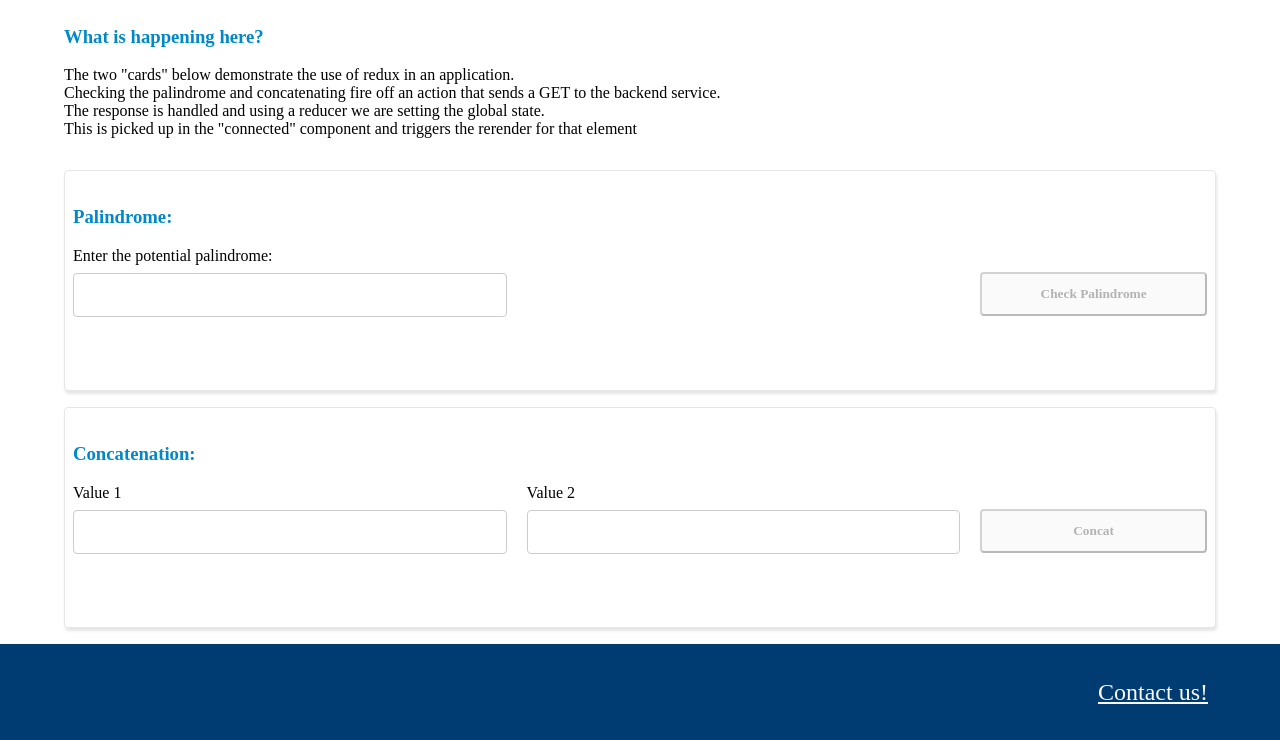
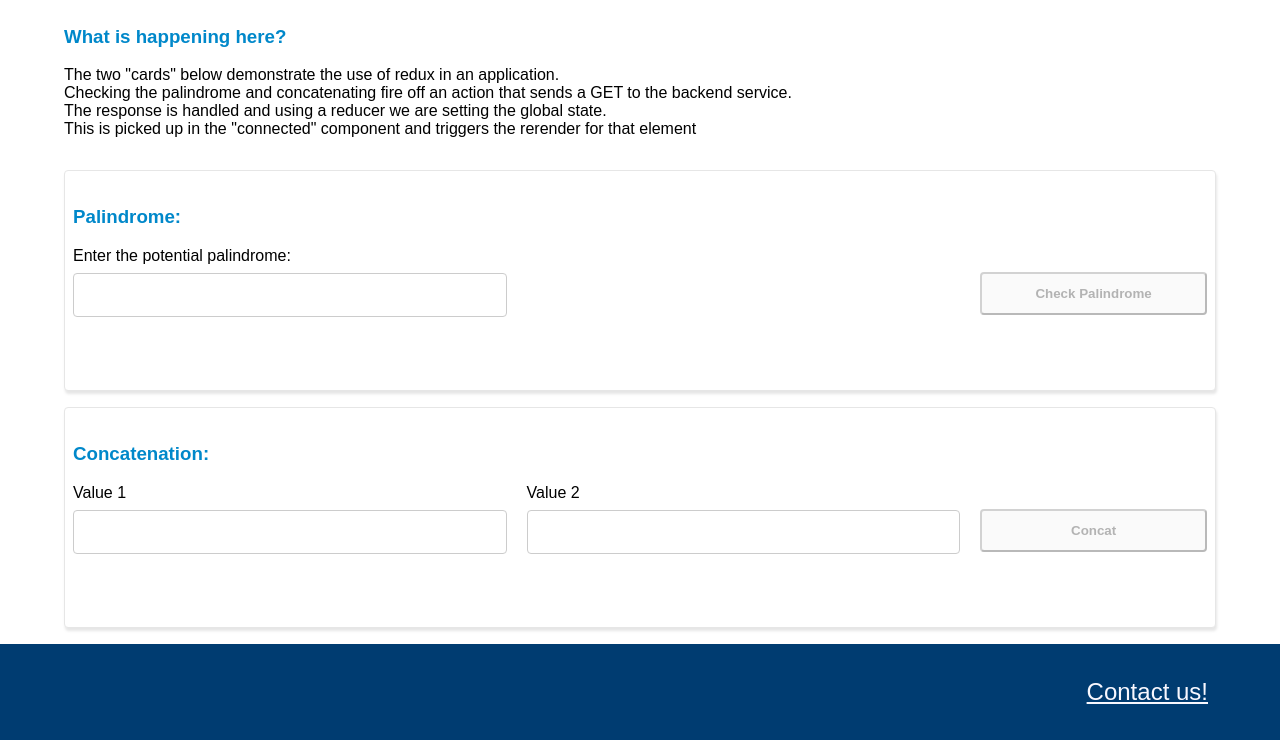
Before and after one commit to mrwatts88/gradtracker-frontend, a React app: page / in a window 1280 px wide. Shown: the part 169-909 px from the top of the page. Built offline with nearby package versions, Linux system fonts and the light colour scheme.

Commit message:
fix: font family should not be in quotes

```diff
--- a/src/client/sass/_layout.scss
+++ b/src/client/sass/_layout.scss
@@ -1,5 +1,5 @@
 * {
-  font-family: "Nanum Gothic, sans-serif";
+  font-family: Nanum Gothic, sans-serif;
 }
 
 body {
```
